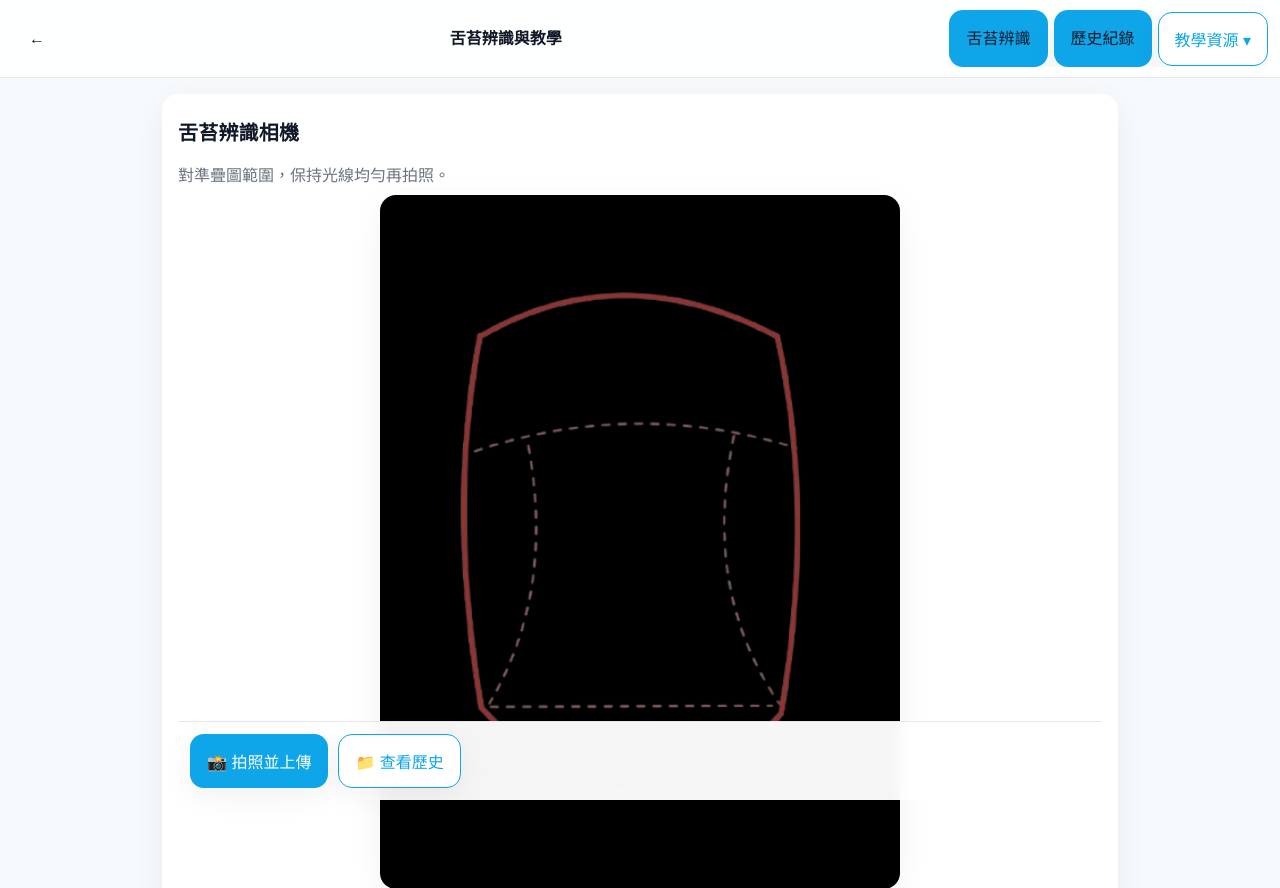
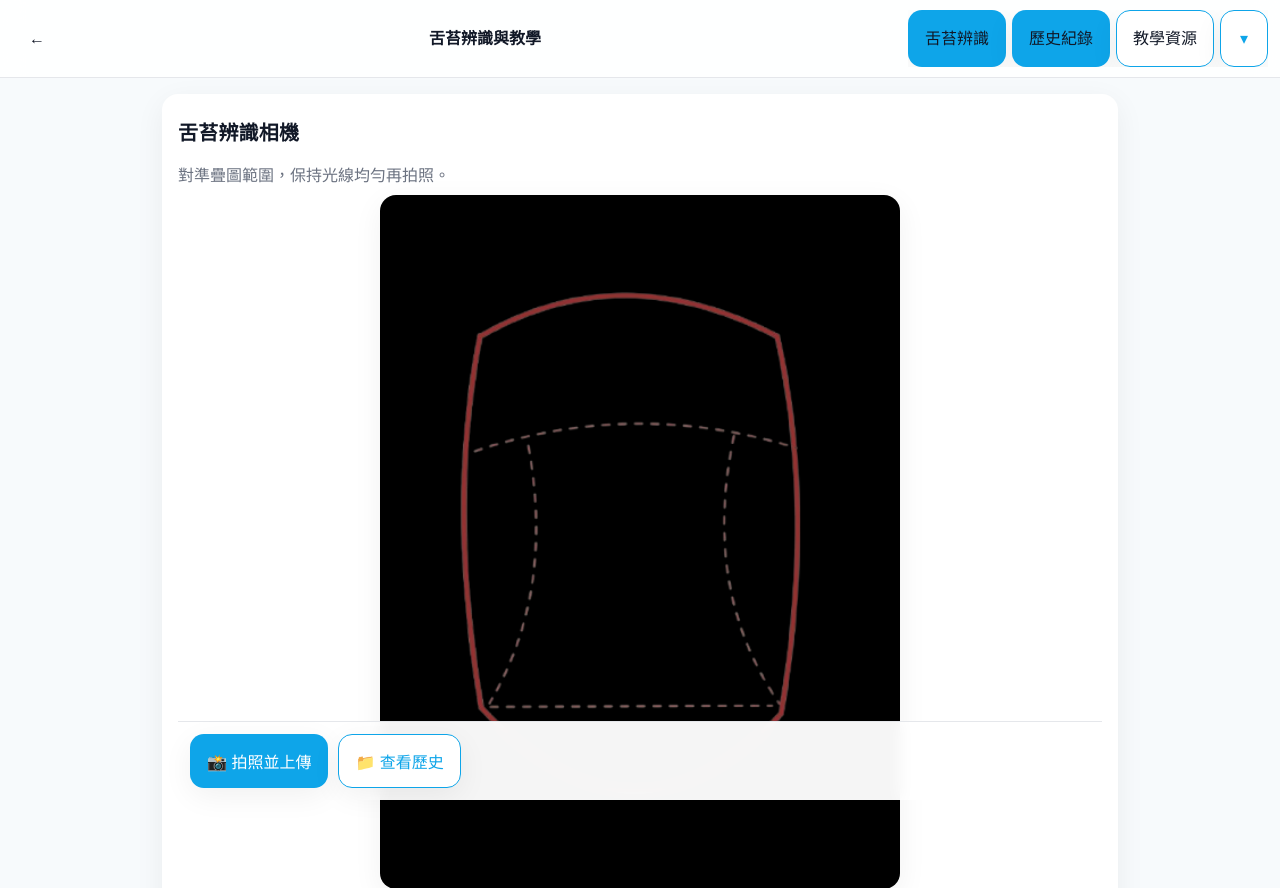
Before and after one commit to yingmaowu/camera_test, a Flask app: page /index in a window 1280 px wide. Shown: the top 888 px of the page. Run offline with Flask 3, Linux system fonts and the light colour scheme; some libraries are stand-ins or nearby versions.

Commit message:
Update base.html

```diff
--- a/templates/base.html
+++ b/templates/base.html
@@ -9,7 +9,6 @@
   <script src="https://cdn.jsdelivr.net/npm/sweetalert2@11"></script>
   <style>
     .dropdown{position:relative}
-    .dropdown-toggle{display:inline-flex; align-items:center; gap:6px}
     .dropdown-menu{
       position:absolute; right:0; top:calc(100% + 6px); min-width:220px; background:#fff; border:1px solid #e5e7eb;
       border-radius:12px; box-shadow:var(--shadow); padding:6px; display:none; z-index:100;
@@ -17,6 +16,8 @@
     .dropdown.open .dropdown-menu{display:block}
     .dropdown-item{display:block; padding:12px; border-radius:10px; text-decoration:none; color:var(--text)}
     .dropdown-item:hover{background:#f5f7fb}
+    .split-button{display:flex; gap:6px}
+    .caret-btn{width:48px; min-width:48px}
   </style>
 </head>
 <body>
@@ -27,8 +28,13 @@
     <div class="nav__right" id="navRight">
       <a class="btn" href="{{ url_for('id_input', next='index') }}">舌苔辨識</a>
       <a class="btn" href="{{ url_for('id_input', next='history') }}">歷史紀錄</a>
+
+      <!-- 教學資源：改為可點的主按鈕 + caret 下拉 -->
       <div class="dropdown" id="teachingDropdown">
-        <button class="btn btn-outline dropdown-toggle" type="button" aria-haspopup="true" aria-expanded="false">教學資源 ▾</button>
+        <div class="split-button">
+          <a class="btn btn-outline" href="{{ url_for('teaching') }}">教學資源</a>
+          <button class="btn btn-outline caret-btn" type="button" id="teachingCaret" aria-haspopup="true" aria-expanded="false">▾</button>
+        </div>
         <div class="dropdown-menu" role="menu" aria-label="教學選單">
           <a class="dropdown-item" href="{{ url_for('tongue_teaching_static') }}">舌象分類教學</a>
           <a class="dropdown-item" href="{{ url_for('quiz') }}">舌象判別練習</a>
@@ -53,19 +59,19 @@
 
   <script src="{{ url_for('static', filename='js/ui.js') }}"></script>
   <script>
-    // 教學下拉
+    // 只在點「▾」時開關下拉；點「教學資源」會直接去 /teaching
     (function(){
       const dd = document.getElementById('teachingDropdown');
-      const toggle = dd.querySelector('.dropdown-toggle');
-      toggle.addEventListener('click', (e)=>{
+      const caret = document.getElementById('teachingCaret');
+      caret.addEventListener('click', (e)=>{
         e.stopPropagation();
         const open = dd.classList.toggle('open');
-        toggle.setAttribute('aria-expanded', open ? 'true' : 'false');
+        caret.setAttribute('aria-expanded', open ? 'true' : 'false');
       });
       document.addEventListener('click', (e)=>{
-        if (!dd.contains(e.target)) { dd.classList.remove('open'); toggle.setAttribute('aria-expanded','false'); }
+        if (!dd.contains(e.target)) { dd.classList.remove('open'); caret.setAttribute('aria-expanded','false'); }
       });
-      document.addEventListener('keydown', (e)=>{ if (e.key === 'Escape'){ dd.classList.remove('open'); toggle.setAttribute('aria-expanded','false'); } });
+      document.addEventListener('keydown', (e)=>{ if (e.key === 'Escape'){ dd.classList.remove('open'); caret.setAttribute('aria-expanded','false'); } });
     })();
   </script>
   {% block scripts %}{% endblock %}
```
